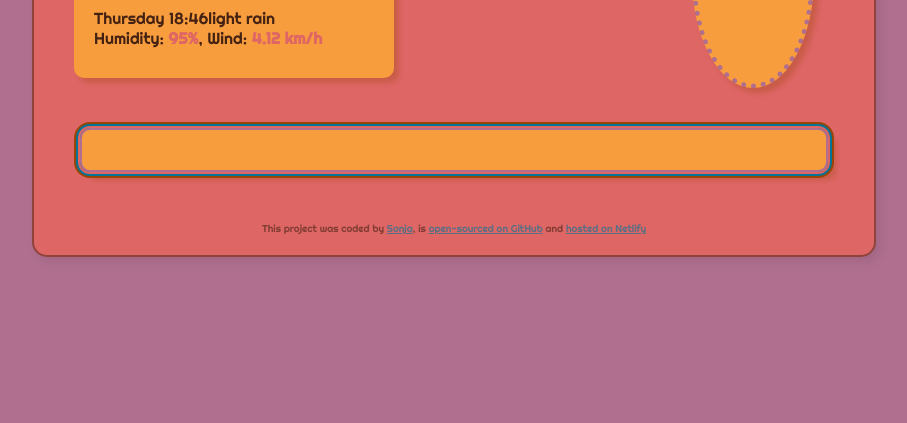
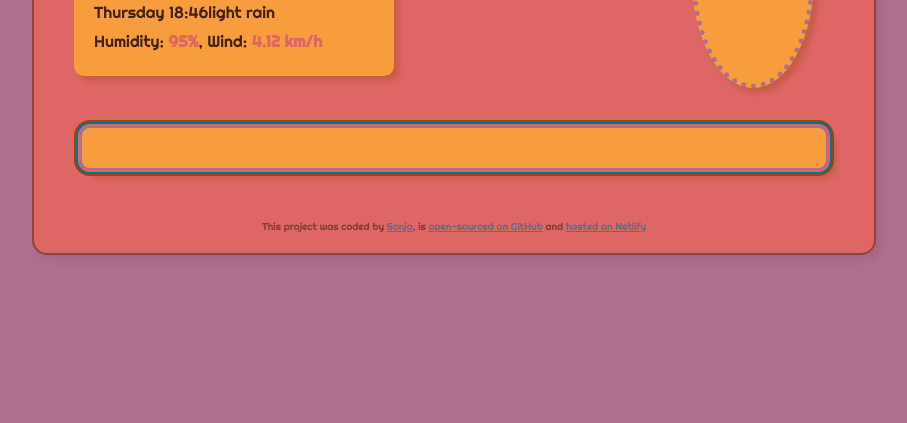
Before and after one commit to itsSonchan/SheCodesPlusProject, a plain HTML site: page index.html in a window 1280 px wide. Shown: the part 377-800 px from the top of the page, without its empty margins (186-1093 px from the left). Drawn offline with nearby package versions, Linux system fonts and the light colour scheme; no server answers; a web font is replaced by a local one.

Commit message:
Adjusted line height for current details box

```diff
--- a/style.css
+++ b/style.css
@@ -23,9 +23,10 @@ p {
   color: rgb(67, 33, 19);
   font-family: "Righteous", serif;
   max-width: 35%;
-  padding: 30px 20px;
+  padding: 20px 20px;
   margin: -80px 0px 20px 20px;
   position: relative;
+  line-height: 1.8;
 }
 #humidity,
 #windspeed {
@@ -134,7 +135,7 @@ footer {
 }
 
 .forecastIcon {
-  padding: 20px 0px;
+  padding: 10px 0px;
 }
 #forecast-temp {
   display: flex;
```
